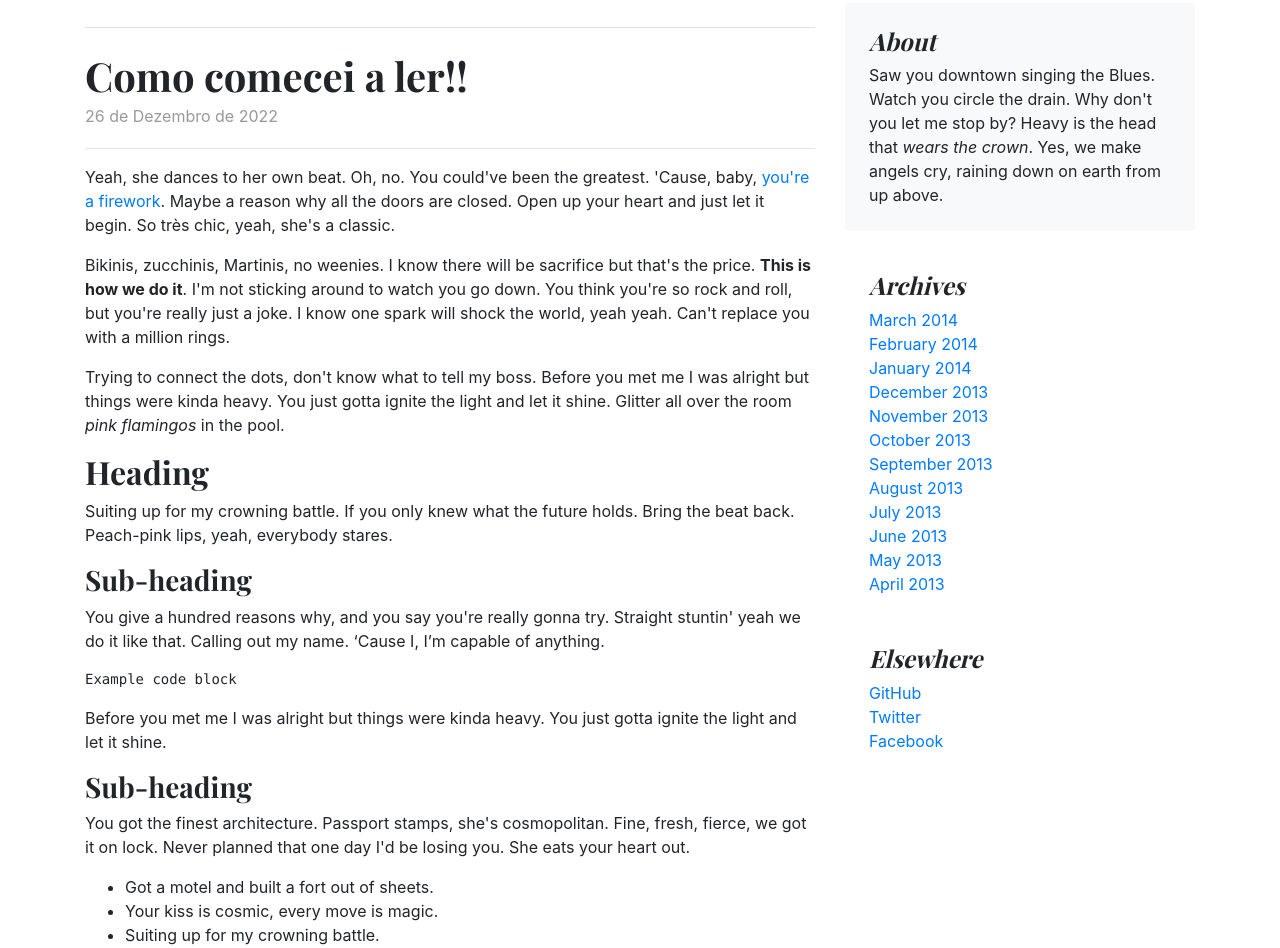
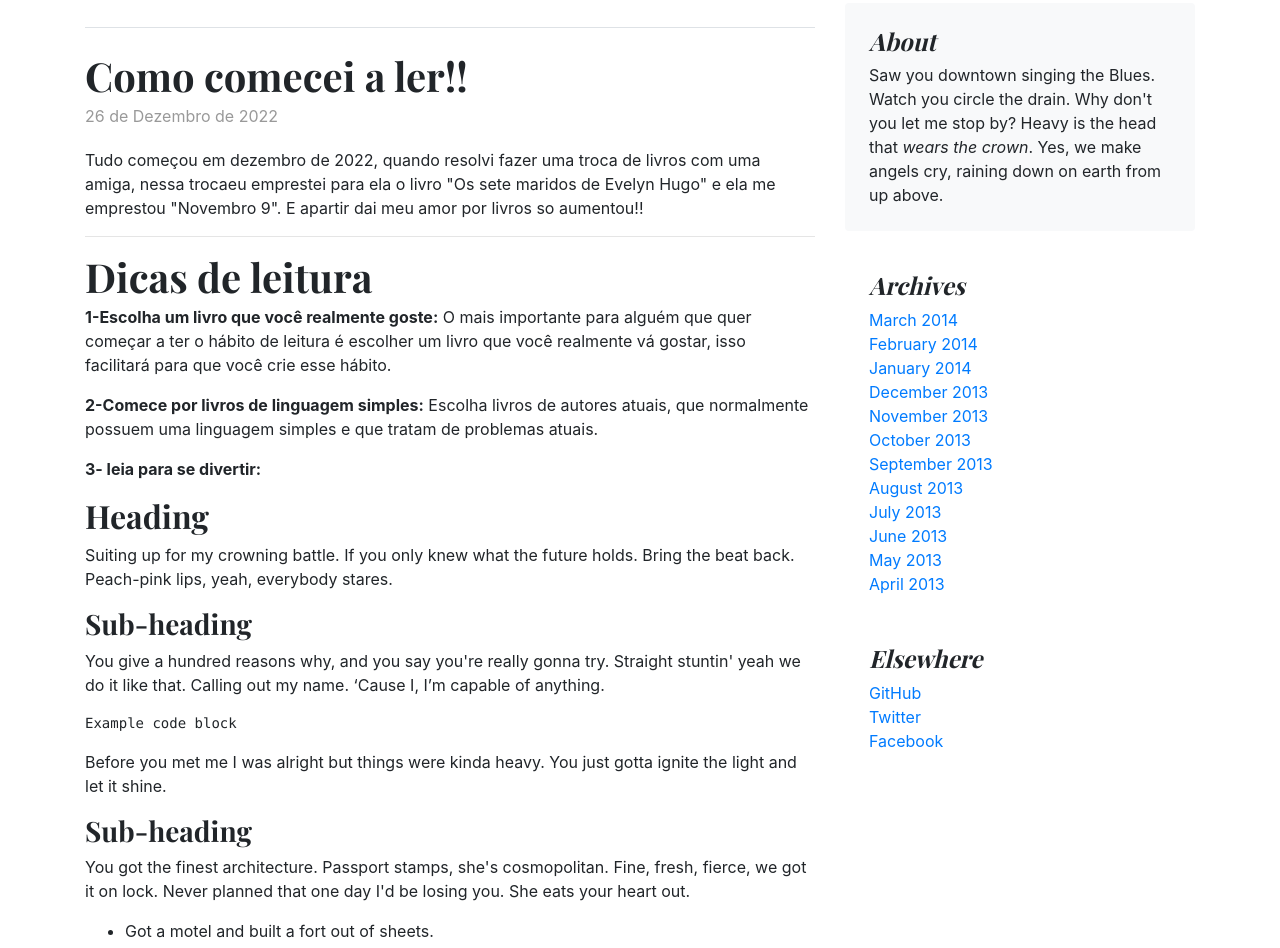
Before and after one commit to Marigodoy26/bootstrap, a plain HTML site: page blog/index.html in a window 1280 px wide. Shown: the part 796-1744 px from the top of the page. Drawn offline with nearby package versions, Linux system fonts and the light colour scheme.

Commit message:
Atividade-bootstrao-26/05/23

```diff
--- a/blog/index.html
+++ b/blog/index.html
@@ -153,20 +153,14 @@
           <h2 class="blog-post-title">Como comecei a ler!!</h2>
           <p class="blog-post-meta">26 de Dezembro de 2022<a href="#"></a></p>
 
-          <p></p>
+          <p>Tudo começou em dezembro de 2022, quando resolvi fazer uma troca de livros com uma amiga, nessa trocaeu emprestei para ela o livro "Os sete maridos de Evelyn Hugo" e ela me emprestou "Novembro 9". E apartir dai meu amor por livros so aumentou!!</p>
           <hr>
-          <p>Yeah, she dances to her own beat. Oh, no. You could've been the greatest. 'Cause, baby, <a href="#">you're
-              a firework</a>. Maybe a reason why all the doors are closed. Open up your heart and just let it begin. So
-            très chic, yeah, she's a classic.</p>
+          <h2 class="blog-post-title">Dicas de leitura</h2>
+          <p><strong>1-Escolha um livro que você realmente goste:</strong> O mais importante para alguém que quer começar a ter o hábito de leitura é escolher um livro que você realmente vá gostar, isso facilitará para que você crie esse hábito. </p>
           <blockquote>
-            <p>Bikinis, zucchinis, Martinis, no weenies. I know there will be sacrifice but that's the price.
-              <strong>This is how we do it</strong>. I'm not sticking around to watch you go down. You think you're so
-              rock and roll, but you're really just a joke. I know one spark will shock the world, yeah yeah. Can't
-              replace you with a million rings.</p>
+            <p><strong>2-Comece por livros de linguagem simples:</strong> Escolha livros de autores atuais, que normalmente possuem uma linguagem simples e que tratam de problemas atuais. </p>
           </blockquote>
-          <p>Trying to connect the dots, don't know what to tell my boss. Before you met me I was alright but things
-            were kinda heavy. You just gotta ignite the light and let it shine. Glitter all over the room <em>pink
-              flamingos</em> in the pool. </p>
+          <p><strong>3- leia para se divertir:</strong> </p>
           <h2>Heading</h2>
           <p>Suiting up for my crowning battle. If you only knew what the future holds. Bring the beat back. Peach-pink
             lips, yeah, everybody stares.</p>
```
